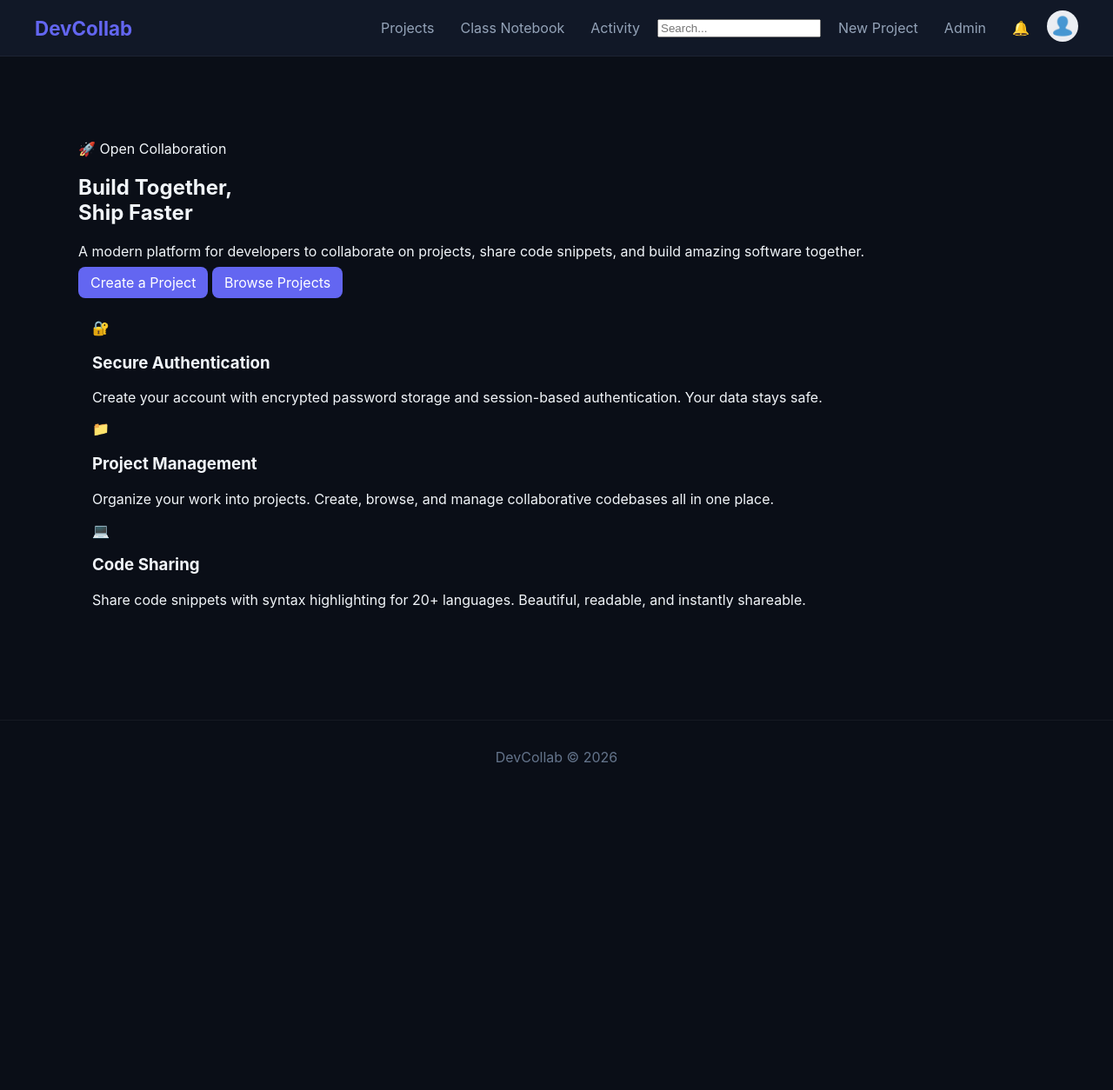
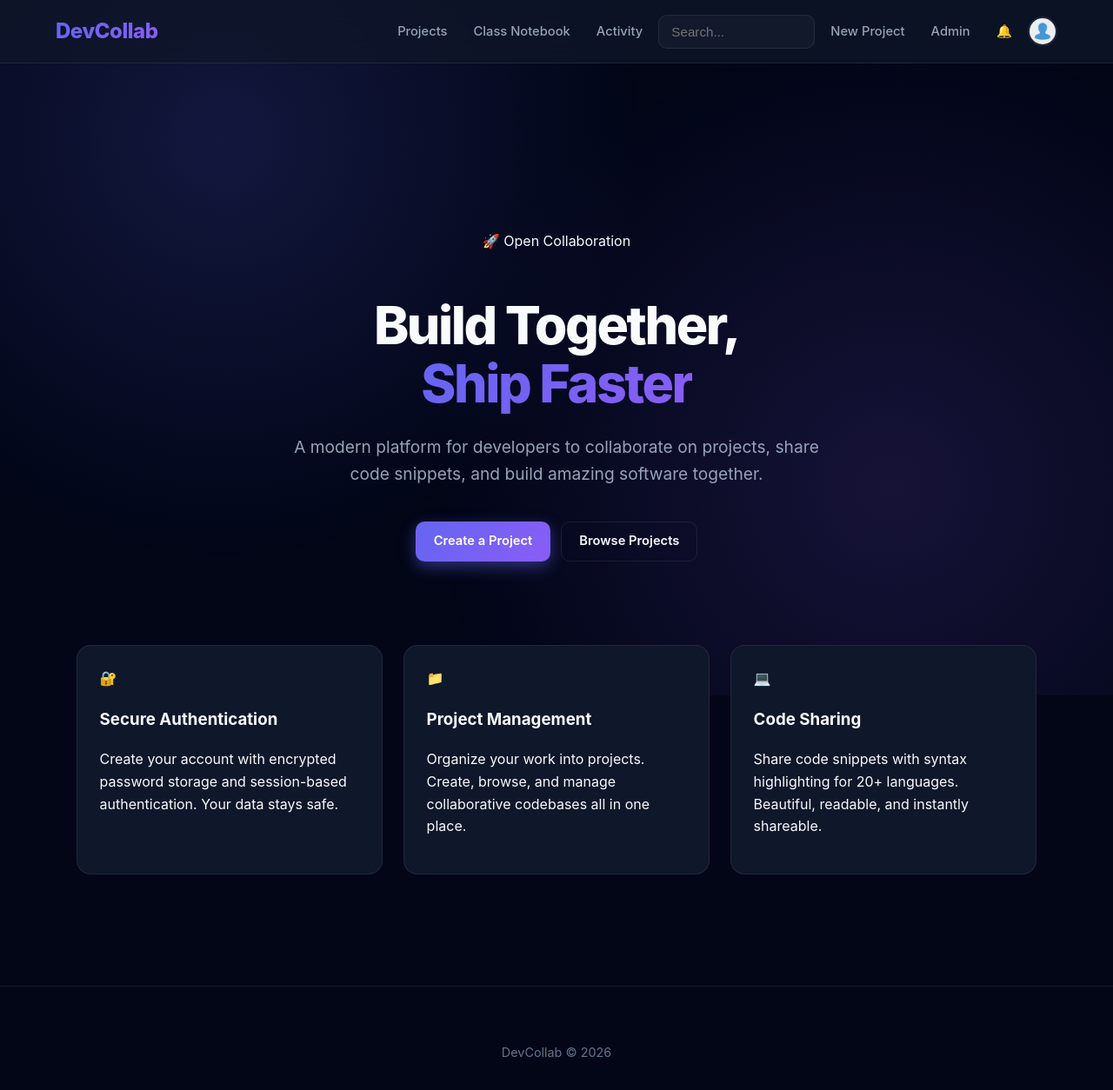
Before and after one commit to eligzer/devcollab, a Flask app: page / in a window 1280 px wide. Shown: the whole page at 87% size. Before the commit the page ends 878 px from the top, so only its background shows below. Run offline with Flask 3, Linux system fonts and the light colour scheme; the visitor is signed in with stand-in values (Sample User, id 1); data that the repository does not hold is empty; some libraries are stand-ins or nearby versions.

Commit message:
Enhance DevCollab UI with premium SaaS styling

```diff
--- a/static/css/style.css
+++ b/static/css/style.css
@@ -1,32 +1,95 @@
-/* ===== DevCollab Dark UI ===== */
+/* ===== DevCollab Premium SaaS Dark UI ===== */
+
+:root {
+
+--bg-main:#020617;
+--bg-card:#0f172a;
+--bg-navbar:rgba(15,23,42,0.75);
+
+--border-color:rgba(255,255,255,0.08);
+--border-hover:rgba(255,255,255,0.16);
+
+--text-primary:#f8fafc;
+--text-secondary:#94a3b8;
+--text-muted:#64748b;
+
+--accent-primary:#6366f1;
+--accent-secondary:#8b5cf6;
+
+--accent-gradient:linear-gradient(135deg,#6366f1,#8b5cf6);
+
+--success:#10b981;
+--danger:#ef4444;
+--warning:#f59e0b;
+
+--radius-sm:6px;
+--radius-md:10px;
+--radius-lg:16px;
+
+--shadow-sm:0 1px 2px rgba(0,0,0,.25);
+--shadow-md:0 8px 20px rgba(0,0,0,.35);
+--shadow-lg:0 20px 40px rgba(0,0,0,.45);
+
+--transition:all .25s cubic-bezier(.4,0,.2,1);
+
+}
+
+/* GLOBAL */
+
+*{
+box-sizing:border-box;
+-webkit-font-smoothing:antialiased;
+-moz-osx-font-smoothing:grayscale;
+}
 
 body{
-font-family:Inter, sans-serif;
-background:#0a0e17;
-color:#f1f5f9;
+font-family:'Inter',system-ui,-apple-system,sans-serif;
+background:var(--bg-main);
+color:var(--text-primary);
 margin:0;
+line-height:1.6;
+overflow-x:hidden;
+}
+
+/* subtle glow background */
+
+body::before{
+content:"";
+position:fixed;
+inset:0;
+pointer-events:none;
+background:
+radial-gradient(circle at 20% 20%,rgba(99,102,241,0.18),transparent 40%),
+radial-gradient(circle at 80% 70%,rgba(139,92,246,0.15),transparent 45%);
+z-index:-1;
 }
 
 a{
 text-decoration:none;
-color:#6366f1;
+color:var(--accent-primary);
+transition:var(--transition);
+}
+
+a:hover{
+color:var(--accent-secondary);
 }
 
 .container{
-max-width:1100px;
+max-width:1200px;
 margin:auto;
-padding:2rem 1rem;
+padding:2rem 1.5rem;
 }
-
 
 /* NAVBAR */
 
 .navbar{
-background:#111827;
-border-bottom:1px solid rgba(255,255,255,0.05);
+background:var(--bg-navbar);
+backdrop-filter:blur(16px);
+-webkit-backdrop-filter:blur(16px);
+border-bottom:1px solid var(--border-color);
 position:sticky;
 top:0;
-z-index:100;
+z-index:1000;
 }
 
 .navbar-inner{
@@ -35,145 +98,334 @@ margin:auto;
 display:flex;
 align-items:center;
 justify-content:space-between;
-height:64px;
-padding:0 1rem;
+height:72px;
+padding:0 1.5rem;
 }
 
 .navbar-brand{
-font-size:1.4rem;
-font-weight:700;
+font-size:1.5rem;
+font-weight:800;
+background:var(--accent-gradient);
+background-clip:text;
+-webkit-background-clip:text;
+-webkit-text-fill-color:transparent;
+letter-spacing:-.02em;
 }
 
 .navbar-links{
 display:flex;
 align-items:center;
-gap:10px;
+gap:6px;
 list-style:none;
 margin:0;
 padding:0;
 }
 
-.navbar-links li{
-position:relative;
-}
-
 .navbar-links a{
-color:#94a3b8;
-padding:6px 10px;
-border-radius:6px;
+color:var(--text-secondary);
+font-size:.92rem;
+font-weight:500;
+padding:8px 12px;
+border-radius:var(--radius-sm);
 }
 
 .navbar-links a:hover{
-background:rgba(255,255,255,0.05);
-color:white;
+background:rgba(255,255,255,.06);
+color:var(--text-primary);
 }
-
 
 /* PROFILE */
 
 .profile-wrapper{
 position:relative;
-display:inline-block;
+display:flex;
+align-items:center;
+cursor:pointer;
 }
 
 .profile-avatar{
-width:36px;
-height:36px;
+width:34px;
+height:34px;
 border-radius:50%;
 object-fit:cover;
-cursor:pointer;
+border:2px solid var(--border-color);
+transition:var(--transition);
 }
 
-
-/* DROPDOWN */
+.profile-wrapper:hover .profile-avatar{
+border-color:var(--accent-primary);
+box-shadow:0 0 12px rgba(99,102,241,.4);
+}
 
 .profile-dropdown{
 position:absolute;
 right:0;
-top:45px;
-width:200px;
-background:#111827;
-border:1px solid rgba(255,255,255,0.05);
-border-radius:10px;
-box-shadow:0 10px 25px rgba(0,0,0,0.4);
+top:calc(100% + 12px);
+width:220px;
+background:var(--bg-card);
+border:1px solid var(--border-color);
+border-radius:var(--radius-md);
+box-shadow:var(--shadow-lg);
 display:none;
 flex-direction:column;
-overflow:hidden;
+padding:6px;
+z-index:1001;
 }
 
 .profile-dropdown.active{
 display:flex;
+animation:dropdown .2s ease-out;
+}
+
+@keyframes dropdown{
+from{opacity:0;transform:translateY(-10px);}
+to{opacity:1;transform:translateY(0);}
 }
 
 .profile-dropdown a{
-padding:12px 14px;
-color:#94a3b8;
+padding:10px 12px;
+color:var(--text-secondary);
+font-size:.9rem;
+border-radius:var(--radius-sm);
 }
 
 .profile-dropdown a:hover{
-background:rgba(255,255,255,0.05);
-color:white;
+background:rgba(255,255,255,.05);
+color:var(--text-primary);
 }
 
-
-/* BUTTON */
+/* BUTTONS */
 
 .btn{
-padding:8px 14px;
-border-radius:8px;
-background:#6366f1;
-color:white;
-border:none;
+display:inline-flex;
+align-items:center;
+justify-content:center;
+padding:10px 20px;
+font-size:.92rem;
+font-weight:600;
+border-radius:var(--radius-md);
 cursor:pointer;
+gap:8px;
+transition:var(--transition);
+border:1px solid transparent;
 }
 
-
-/* CARD */
-
-.card{
-background:#111827;
-border:1px solid rgba(255,255,255,0.05);
-border-radius:12px;
-padding:1.4rem;
+.btn-primary{
+background:var(--accent-gradient);
+color:white;
+box-shadow:0 6px 18px rgba(99,102,241,.45);
 }
 
-
-/* PROFILE PAGE */
-
-.profile-card{
-max-width:750px;
-margin:auto;
+.btn-primary:hover{
+transform:translateY(-2px);
+box-shadow:0 12px 28px rgba(99,102,241,.6);
 }
 
-.profile-header{
-display:flex;
-gap:20px;
-flex-wrap:wrap;
-align-items:center;
+.btn-outline{
+background:transparent;
+color:var(--text-primary);
+border-color:var(--border-color);
 }
 
-.profile-header img{
-width:90px;
-height:90px;
-border-radius:50%;
+.btn-outline:hover{
+background:rgba(255,255,255,.06);
+border-color:var(--border-hover);
 }
 
+/* CARDS */
 
-/* GRID */
+.card,
+.project-card,
+.feature-card{
 
-.card-grid{
-display:grid;
-grid-template-columns:repeat(auto-fill,minmax(260px,1fr));
-gap:20px;
+background:var(--bg-card);
+border:1px solid var(--border-color);
+border-radius:var(--radius-lg);
+padding:1.6rem;
+transition:var(--transition);
+height:100%;
+
 }
 
+.card:hover,
+.project-card:hover{
+
+transform:translateY(-6px);
+border-color:var(--border-hover);
+box-shadow:var(--shadow-md);
+background:rgba(30,41,59,.55);
+
+}
+
+/* HERO */
+
+.hero{
+text-align:center;
+padding:6rem 1.5rem 4rem;
+}
+
+.hero h1{
+font-size:3.8rem;
+font-weight:800;
+letter-spacing:-.04em;
+line-height:1.1;
+margin-bottom:1.5rem;
+}
+
+.gradient-text{
+background:var(--accent-gradient);
+background-clip:text;
+-webkit-background-clip:text;
+-webkit-text-fill-color:transparent;
+}
+
+.hero p{
+font-size:1.2rem;
+color:var(--text-secondary);
+max-width:620px;
+margin:auto;
+margin-bottom:2.5rem;
+}
+
+.hero-actions{
+display:flex;
+gap:12px;
+justify-content:center;
+}
+
+/* FORMS */
+
+.form-control{
+width:100%;
+background:rgba(255,255,255,.03);
+border:1px solid var(--border-color);
+border-radius:var(--radius-md);
+padding:10px 14px;
+color:var(--text-primary);
+font-size:.95rem;
+transition:var(--transition);
+}
+
+.form-control:focus{
+outline:none;
+border-color:var(--accent-primary);
+background:rgba(255,255,255,.05);
+box-shadow:0 0 0 4px rgba(99,102,241,.12);
+}
+
+/* GRIDS */
+
+.card-grid,
+.project-grid,
+.features-grid{
+
+display:grid;
+grid-template-columns:repeat(auto-fill,minmax(320px,1fr));
+gap:1.5rem;
+
+}
+
+/* FLASH */
+
+.flash{
+padding:12px 16px;
+border-radius:var(--radius-md);
+margin-bottom:1rem;
+font-weight:500;
+border-left:4px solid transparent;
+}
+
+.flash-success{
+background:rgba(16,185,129,.12);
+color:var(--success);
+border-color:var(--success);
+}
+
+.flash-danger{
+background:rgba(239,68,68,.12);
+color:var(--danger);
+border-color:var(--danger);
+}
 
 /* FOOTER */
 
 .footer{
 text-align:center;
-padding:2rem;
-border-top:1px solid rgba(255,255,255,0.05);
-color:#64748b;
-margin-top:3rem;
+padding:4rem 1.5rem 2rem;
+border-top:1px solid var(--border-color);
+color:var(--text-muted);
+font-size:.9rem;
+margin-top:4rem;
 }
+
+/* CODE */
+
+pre,code{
+font-family:'JetBrains Mono','Fira Code',monospace;
+font-size:.9rem;
+}
+
+pre{
+background:#020617;
+border:1px solid var(--border-color);
+border-radius:var(--radius-md);
+padding:1.25rem;
+overflow-x:auto;
+margin:1.5rem 0;
+}
+
+code{
+background:rgba(255,255,255,.05);
+padding:2px 6px;
+border-radius:4px;
+color:var(--accent-secondary);
+}
+
+pre code{
+background:transparent;
+padding:0;
+color:var(--text-primary);
+}
+
+/* SCROLLBAR */
+
+::-webkit-scrollbar{
+width:10px;
+height:10px;
+}
+
+::-webkit-scrollbar-track{
+background:var(--bg-main);
+}
+
+::-webkit-scrollbar-thumb{
+background:var(--border-color);
+border-radius:5px;
+border:2px solid var(--bg-main);
+}
+
+::-webkit-scrollbar-thumb:hover{
+background:var(--border-hover);
+}
+
+/* RESPONSIVE */
+
+@media(max-width:768px){
+
+.hero h1{
+font-size:2.4rem;
+}
+
+.navbar-inner{
+height:64px;
+}
+
+.navbar-links{
+display:none;
+}
+
+.hero-actions{
+flex-direction:column;
+}
+
+}
```
